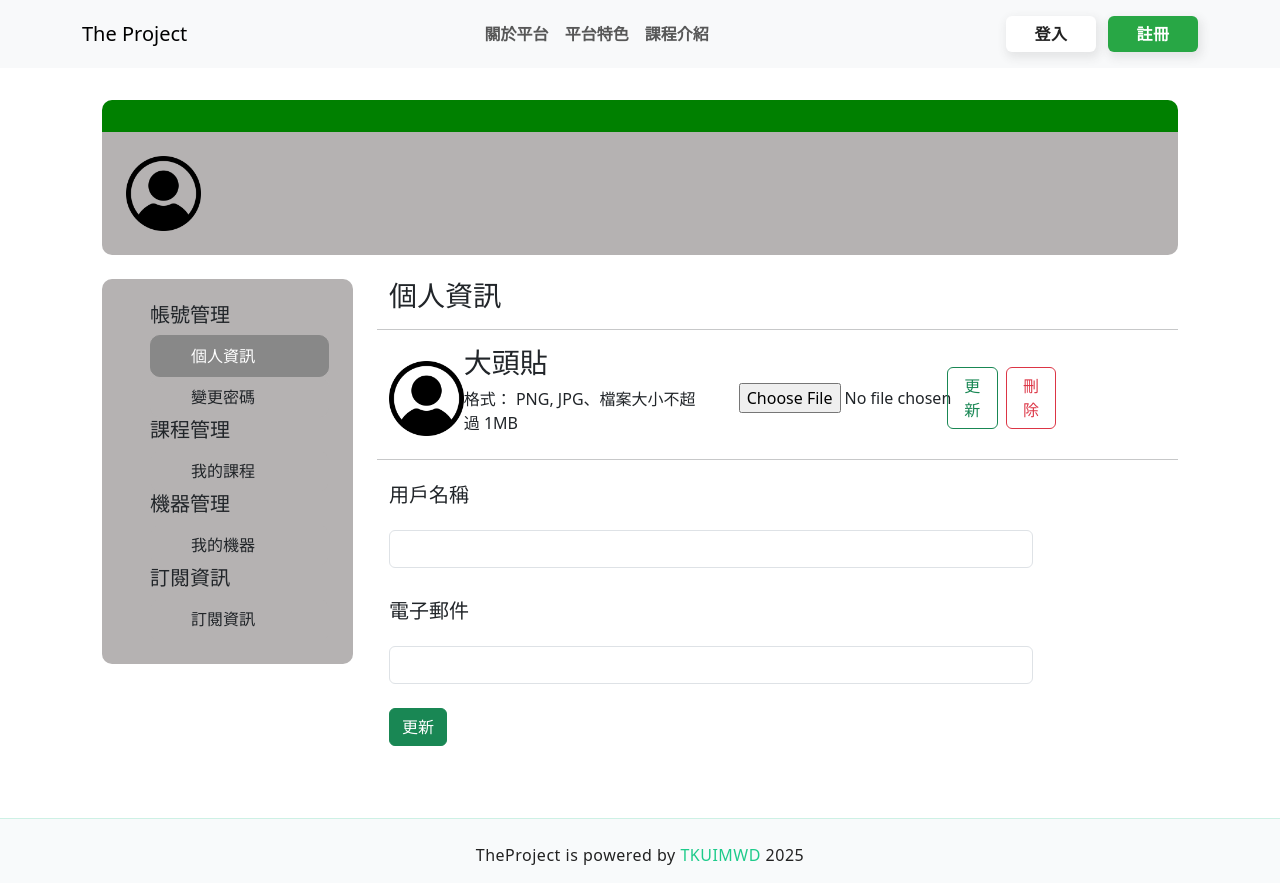
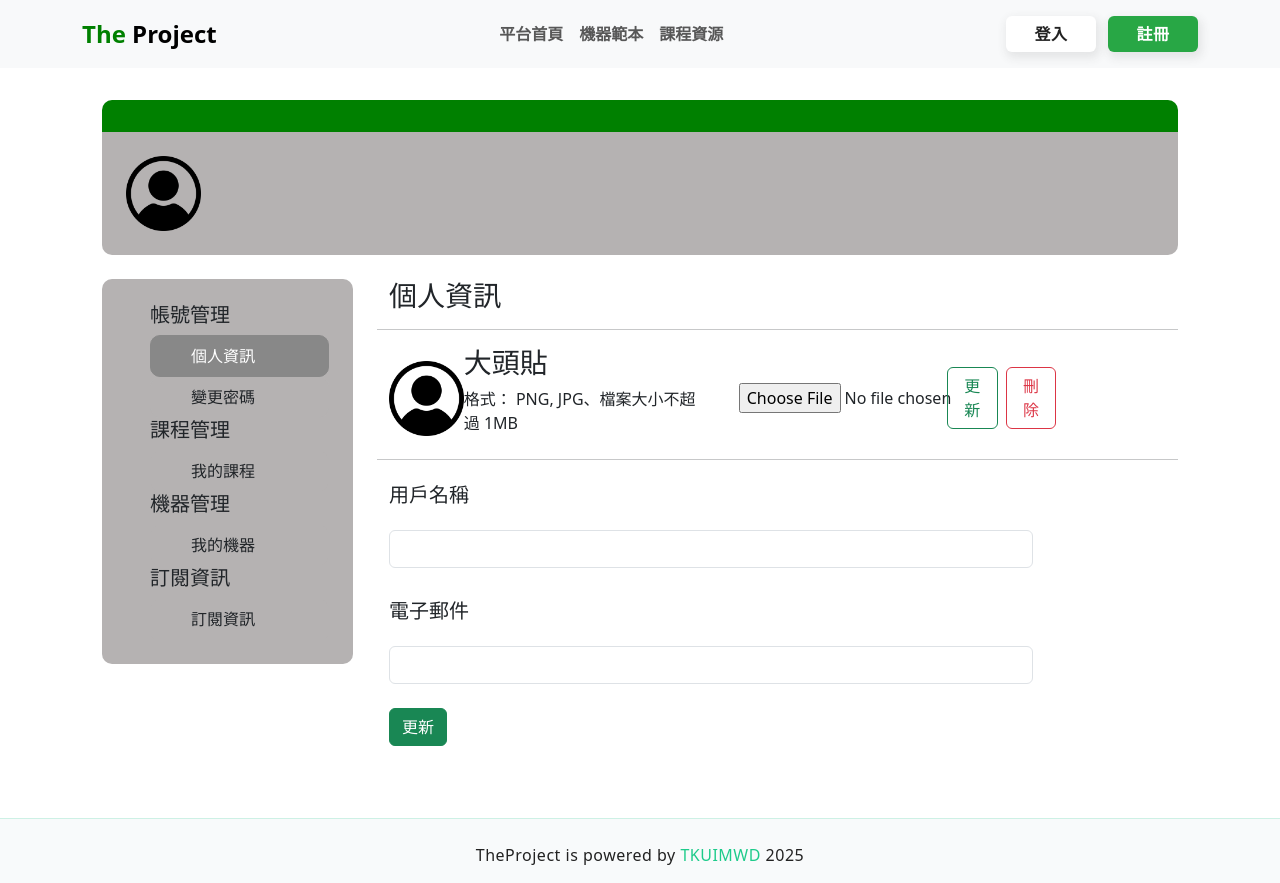
Before and after one commit to TKUIMWD/TheProject-Frontend, a React (Vite) app: page /dashboard in a window 1280 px wide. Built offline with nearby package versions, Linux system fonts and the light colour scheme; no server answers.

Commit message:
LandingNavBar -> NavBar 更新成所有頁面通用版本

```diff
--- a/src/component/LandingPage/LandingNavBar.tsx
+++ b/src/component/NavBar.tsx
@@ -1,14 +1,13 @@
 import { jwtDecode } from "jwt-decode";
 import { useState } from "react";
 import { Navbar, Container, Nav, Button, ToastContainer, Toast, NavDropdown } from "react-bootstrap";
-import logout from "../../utils/logout";
-import LoginModal from "../modal/LoginModal";
-import RegisterModal from "../modal/RegisterModal";
-import { LandingSectionId } from '../../view/Landing';
-import "../../style/navbar.css";
+import logout from "../utils/logout";
+import LoginModal from "./modal/LoginModal";
+import RegisterModal from "./modal/RegisterModal";
+import "../style/navbar.css";
 import { NavLink } from "react-router-dom";
 
-export default function LandingNavBar() {
+export default function NavBar() {
     const [showLogin, setShowLogin] = useState(false);
     const [showRegister, setShowRegister] = useState(false);
     const [username, setUsername] = useState<string | null>(() => {
@@ -40,14 +39,14 @@ export default function LandingNavBar() {
         <>
             <Navbar bg="light" expand="lg" className="navbar-section" collapseOnSelect sticky="top">
                 <Container>
-                    <Navbar.Brand className="me-auto">The Project</Navbar.Brand>
+                    <Navbar.Brand className="me-auto brand-text"><span className="brand-text-primary">The</span> Project</Navbar.Brand>
                     <Navbar.Toggle aria-controls="main-navbar-nav" />
                     <Navbar.Collapse id="main-navbar-nav">
                         <div className="w-100 d-flex justify-content-center">
                             <Nav className="my-2 my-lg-0">
-                                <Nav.Link href={`#${LandingSectionId.About}`} className="fw-bold" onClick={e => { e.preventDefault(); document.getElementById(LandingSectionId.About)?.scrollIntoView({ behavior: 'smooth' }); }}>關於平台</Nav.Link>
-                                <Nav.Link href={`#${LandingSectionId.Features}`} className="fw-bold" onClick={e => { e.preventDefault(); document.getElementById(LandingSectionId.Features)?.scrollIntoView({ behavior: 'smooth' }); }}>平台特色</Nav.Link>
-                                <Nav.Link href={`#${LandingSectionId.CoursesIntro}`} className="fw-bold" onClick={e => { e.preventDefault(); document.getElementById(LandingSectionId.CoursesIntro)?.scrollIntoView({ behavior: 'smooth' }); }}>課程介紹</Nav.Link>
+                                <Nav.Link href="/" className="fw-bold">平台首頁</Nav.Link>
+                                <Nav.Link href="/" className="fw-bold">機器範本</Nav.Link>
+                                <Nav.Link href="/" className="fw-bold">課程資源</Nav.Link>
                             </Nav>
                         </div>
                         <Nav className="ms-lg-auto mt-2 mt-lg-0">
--- a/src/style/navbar.css
+++ b/src/style/navbar.css
@@ -5,13 +5,12 @@
 }
 
 #nav-dropdown-user {
-    color: #1ecb8b;
     font-weight: bold;
-
 }
 
-#nav-dropdown-user:hover {
-    color: rgba(101, 181, 124, 0.574)
+#nav-dropdown-user:hover,
+#nav-dropdown-user:focus {
+    color: green;
 }
 
 .nav-dropdown-item {
@@ -19,3 +18,12 @@
     text-decoration: none;
     font-weight: 500;
 }
+
+.brand-text-primary {
+    color: green;
+}
+
+.brand-text {
+    font-size: x-large;
+    font-weight: bold;
+}
--- a/src/view/Dashboard.tsx
+++ b/src/view/Dashboard.tsx
@@ -1,6 +1,6 @@
 import { useState } from "react";
 import { Container, Row, Col } from "react-bootstrap";
-import LandingNavBar from "../component/LandingPage/LandingNavBar";
+import NavBar from "../component/NavBar";
 import DashboardHeader from "../component/Dasboard/DashboardHeader";
 import DashboardMenu from "../component/Dasboard/DashboardMenu";
 import Profile from "../component/Dasboard/Profile";
@@ -12,7 +12,7 @@ export default function Dashboard() {
 
     return (
         <>
-            <LandingNavBar />
+            <NavBar />
             <Container className="dashboard-container">
                 <Row>
                     <Col lg={12}>
--- a/src/view/Landing.tsx
+++ b/src/view/Landing.tsx
@@ -2,7 +2,7 @@ import { Container, Row, Col } from 'react-bootstrap';
 import 'bootstrap/dist/css/bootstrap.min.css';
 import "../style/navbar.css";
 import '../style/button/login-register-btn.css';
-import LandingNavBar from '../component/LandingPage/LandingNavBar';
+import NavBar from '../component/NavBar';
 import LandingCarousel from '../component/LandingPage/LandingCarousel';
 import AboutThePlatform from '../component/LandingPage/AboutThePlatform';
 import ThePlatformFeature from '../component/LandingPage/ThePlatformFeature';
@@ -19,7 +19,7 @@ export default function Landing() {
         <Container fluid className="bg-light text-dark px-0">
             <Row>
                 <Col>
-                    <LandingNavBar />
+                    <NavBar />
                     <LandingCarousel />
                     <div id={LandingSectionId.About} style={{ scrollMarginTop: 70 }}>
                         <AboutThePlatform />
```
